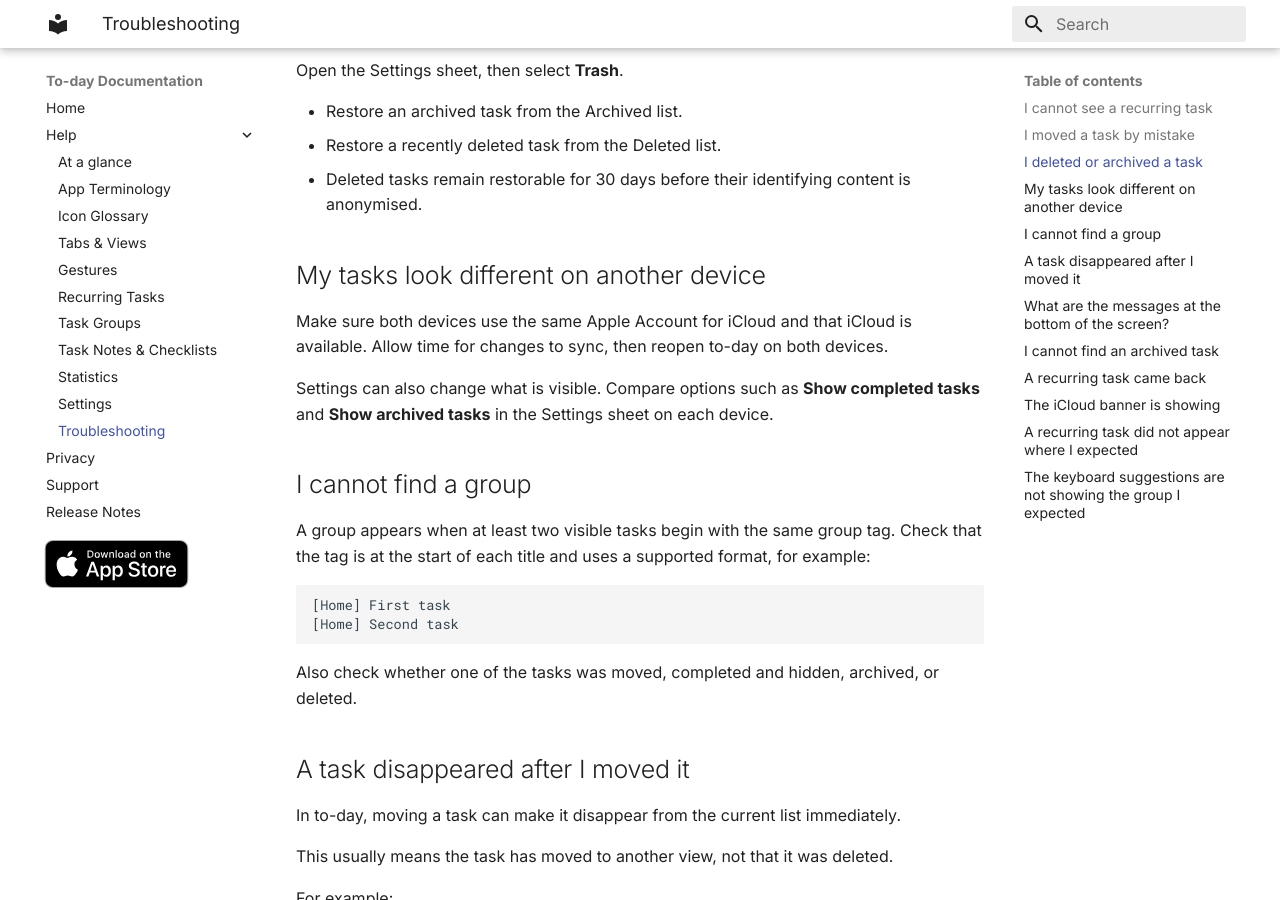
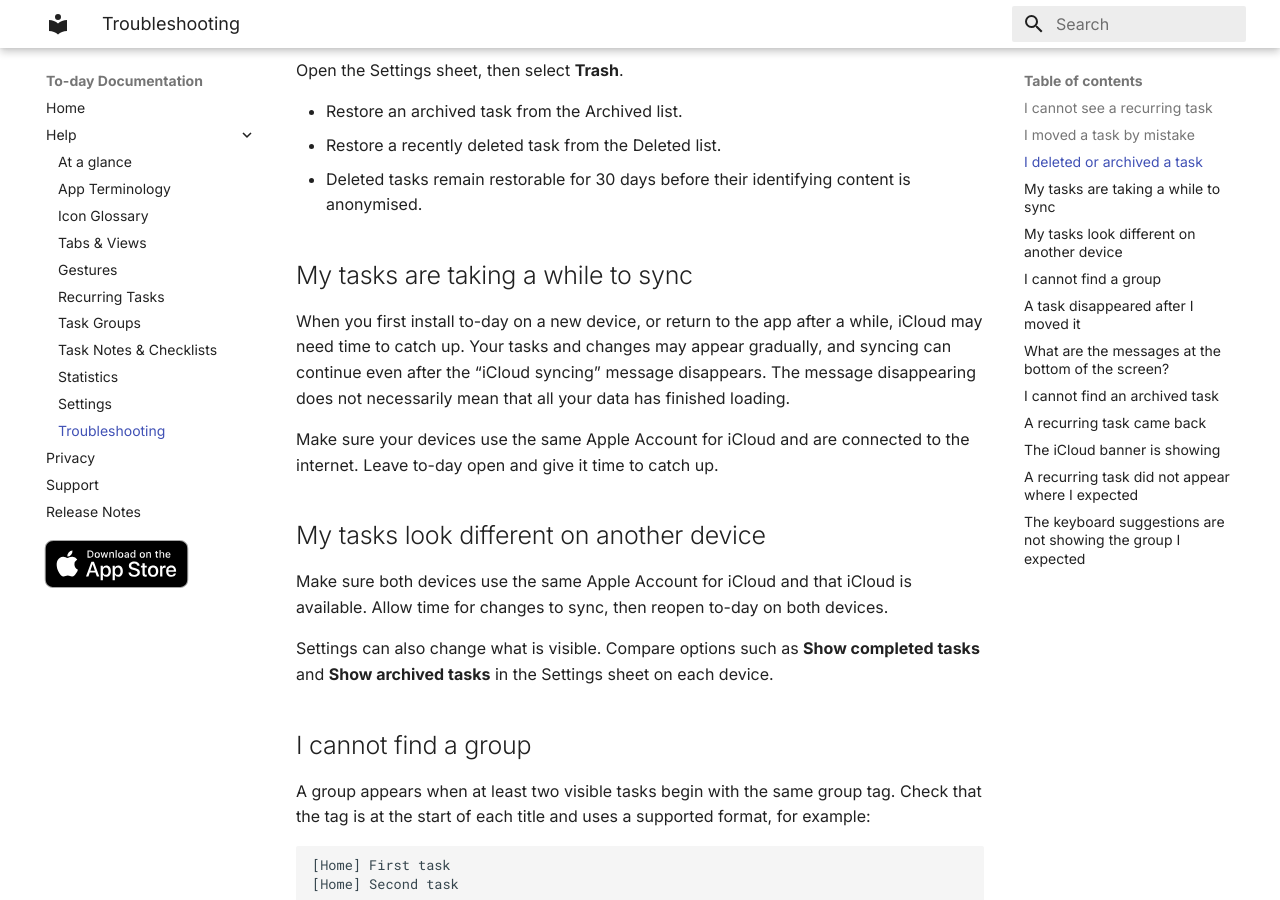
Before and after one commit to kweninlondon/to-day, an MkDocs documentation site: the page built from docs/Troubleshooting.md, in a window 1280 px wide and 900 px high, scrolled down 550 px. Built offline with MkDocs 1.6.1 and Material for MkDocs 9.7.7, drawn with Linux system fonts in a browser that asks for light colours.

Commit message:
Document iCloud catch-up sync delays

```diff
--- a/docs/Troubleshooting.md
+++ b/docs/Troubleshooting.md
@@ -17,6 +17,12 @@
 - Restore an archived task from the Archived list.
 - Restore a recently deleted task from the Deleted list.
 - Deleted tasks remain restorable for 30 days before their identifying content is anonymised.
+
+## My tasks are taking a while to sync
+
+When you first install to-day on a new device, or return to the app after a while, iCloud may need time to catch up. Your tasks and changes may appear gradually, and syncing can continue even after the “iCloud syncing” message disappears. The message disappearing does not necessarily mean that all your data has finished loading.
+
+Make sure your devices use the same Apple Account for iCloud and are connected to the internet. Leave to-day open and give it time to catch up.
 
 ## My tasks look different on another device
 
```
